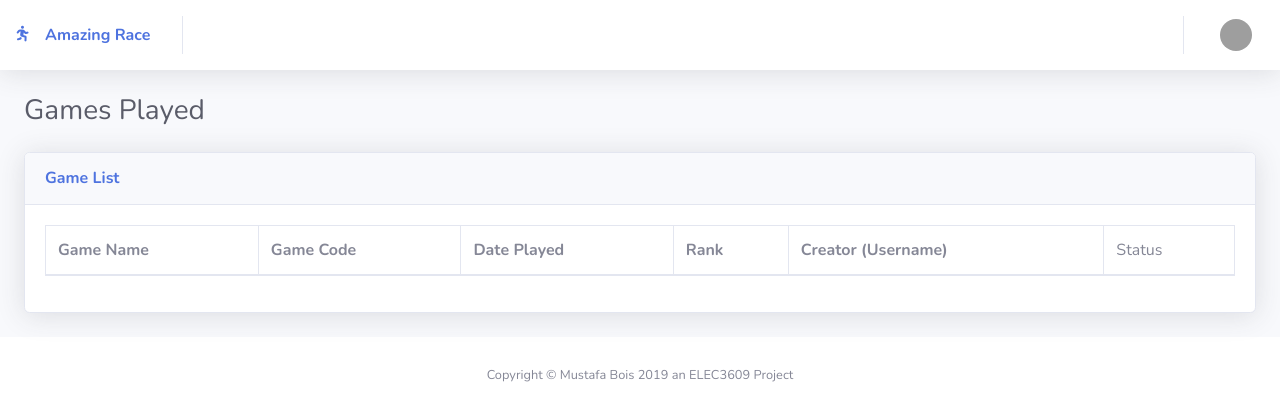
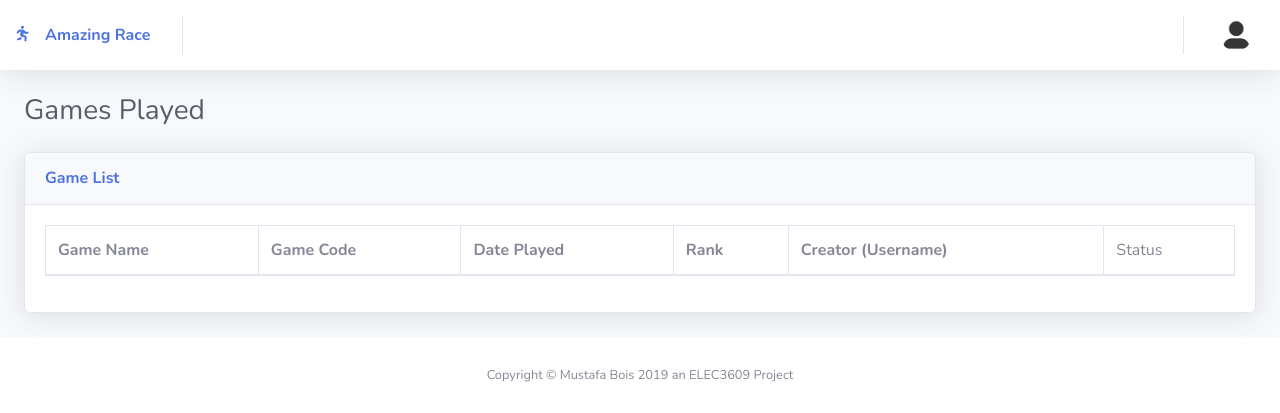
Before and after one commit to mospy26/AmazingRaceDjango, a Django app: page /user/played/ in a window 1280 px wide. Shown: the top 413 px of the page. Run offline with Django 3.2, Linux system fonts and the light colour scheme; a user stored in the database is signed in; data comes from the database, SQL or seed files in the repository; parts of the project's set-up code (start-up, migrations or seed data) failed here and were passed over; some libraries are stand-ins or nearby versions; grey boxes are pictures that could not be loaded.

Commit message:
- Profile Picture will now be created upon registration - Topbar renders default profile picture

```diff
--- a/project/AmazingRaceApp/forms.py
+++ b/project/AmazingRaceApp/forms.py
@@ -6,7 +6,7 @@ from django import forms
 from django.contrib.auth.models import User
 
 from AmazingRaceApp.api.GameCreatorMiddleware import GameCreatorMiddleware
-from AmazingRaceApp.models import Game
+from AmazingRaceApp.models import Game, ProfilePictures
 
 
 class RegisterForm(UserCreationForm):
@@ -23,6 +23,9 @@ class RegisterForm(UserCreationForm):
         user.last_name = self.cleaned_data["last_name"]
         if commit:
             user.save()
+        pp = ProfilePictures(user=user)
+        pp.save()
+        print("SAVING")
         return user
 
 
--- a/project/AmazingRaceApp/templates/topbar.html
+++ b/project/AmazingRaceApp/templates/topbar.html
@@ -61,7 +61,7 @@
             <li class="nav-item dropdown no-arrow">
               <a class="nav-link dropdown-toggle" href="#" id="userDropdown" role="button" data-toggle="dropdown" aria-haspopup="true" aria-expanded="false">
                 <span class="mr-2 d-none d-lg-inline text-gray-600 small">{{ user.first_name }} {{ user.last_name }}</span>
-                <img class="img-profile rounded-circle" src="https://source.unsplash.com/QAB-WJcbgJk/60x60">
+                <img class="img-profile rounded-circle" src="{% static '/img/default-picture.png' %}">
               </a>
               <!-- Dropdown - User Information -->
               <div class="dropdown-menu dropdown-menu-right shadow animated--grow-in" aria-labelledby="userDropdown">
```
Also changed, not shown: project/AmazingRaceApp/templates/img/default-picture.png (added).
